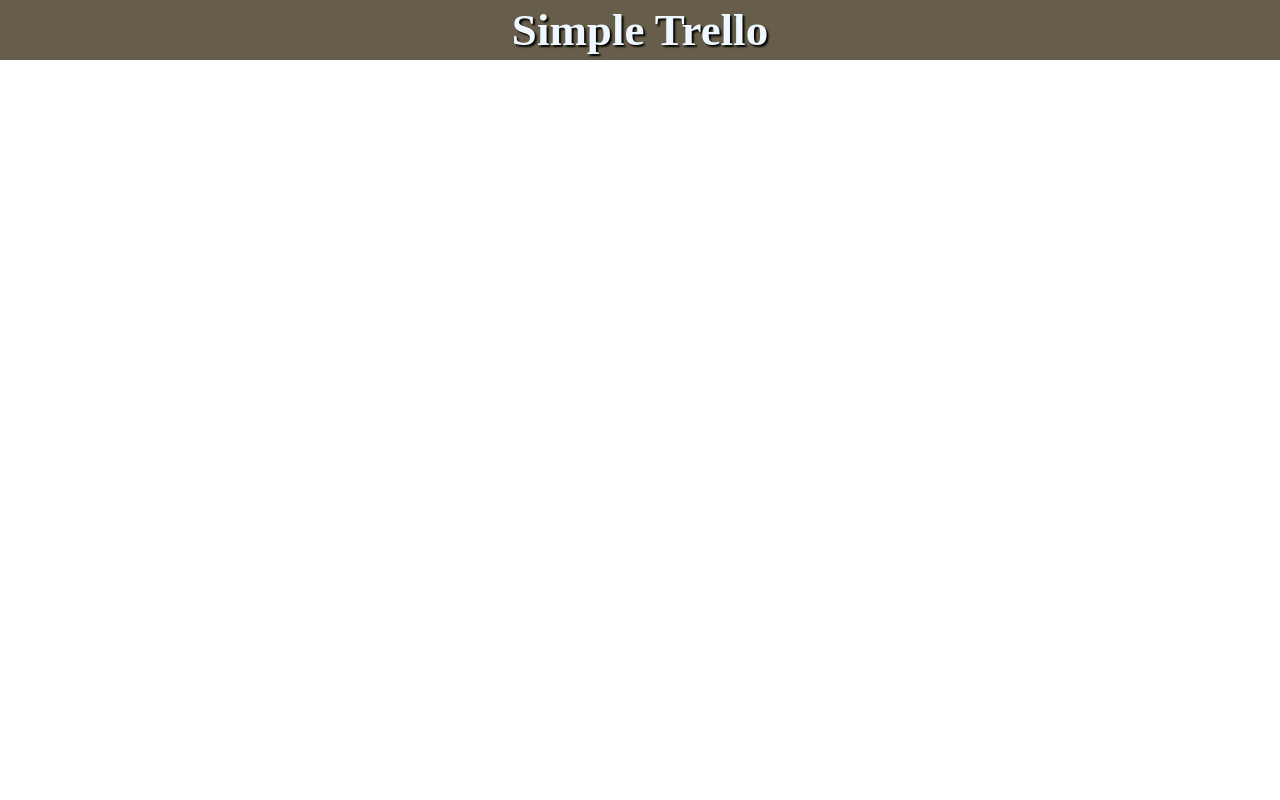
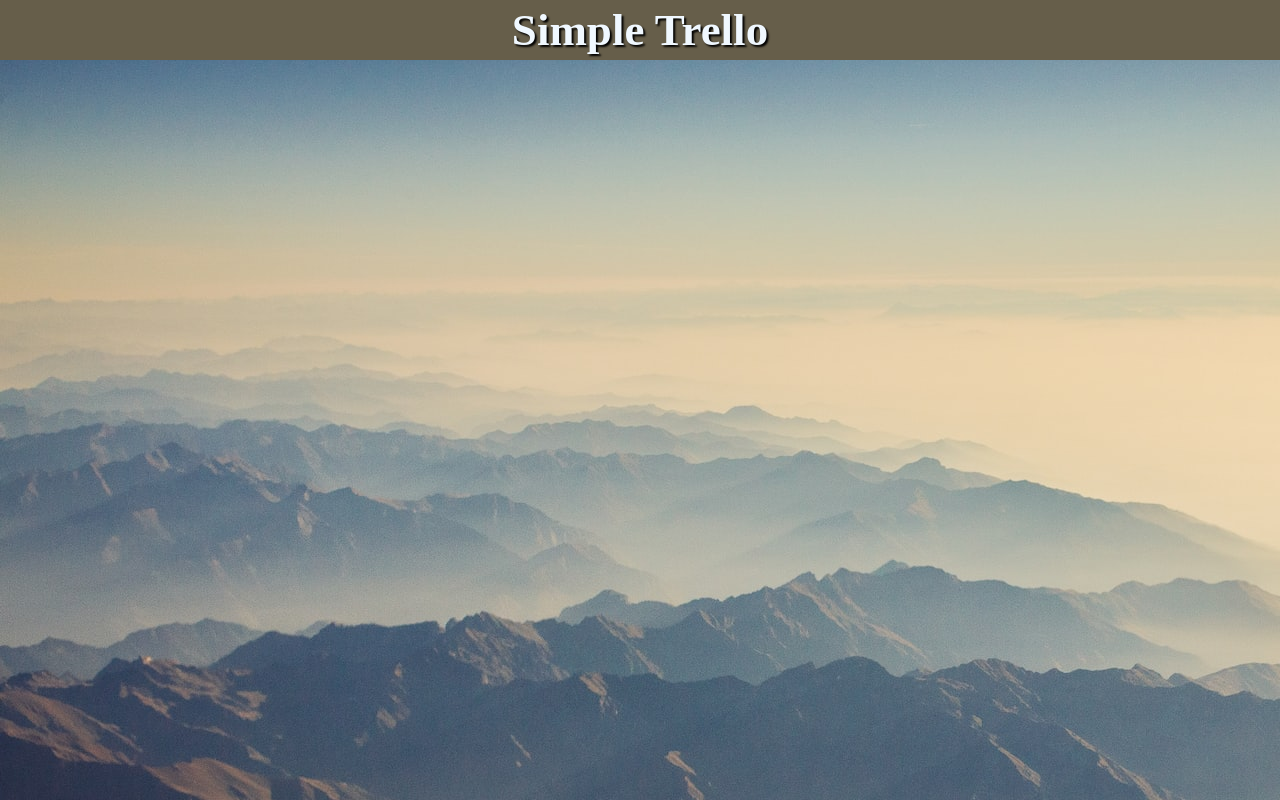
Before and after one commit to chiharakenta/react-trello-clone, a React (Vite) app: page / in a window 1280 px wide. Built offline with nearby package versions, Linux system fonts and the light colour scheme.

Commit message:
style: header image

```diff
--- a/src/App.tsx
+++ b/src/App.tsx
@@ -3,7 +3,7 @@
 
 export const App: FC = () => {
   return (
-    <div>
+    <div className="app">
       <Header />
     </div>
   );
--- a/src/index.css
+++ b/src/index.css
@@ -17,3 +17,9 @@
   margin-bottom: 50px;
   background-color: rgb(102, 94, 74);
 }
+
+.app {
+  background-image: url('./images/mountain.jpg');
+  background-repeat: no-repeat;
+  height: 100vh;
+}
```
